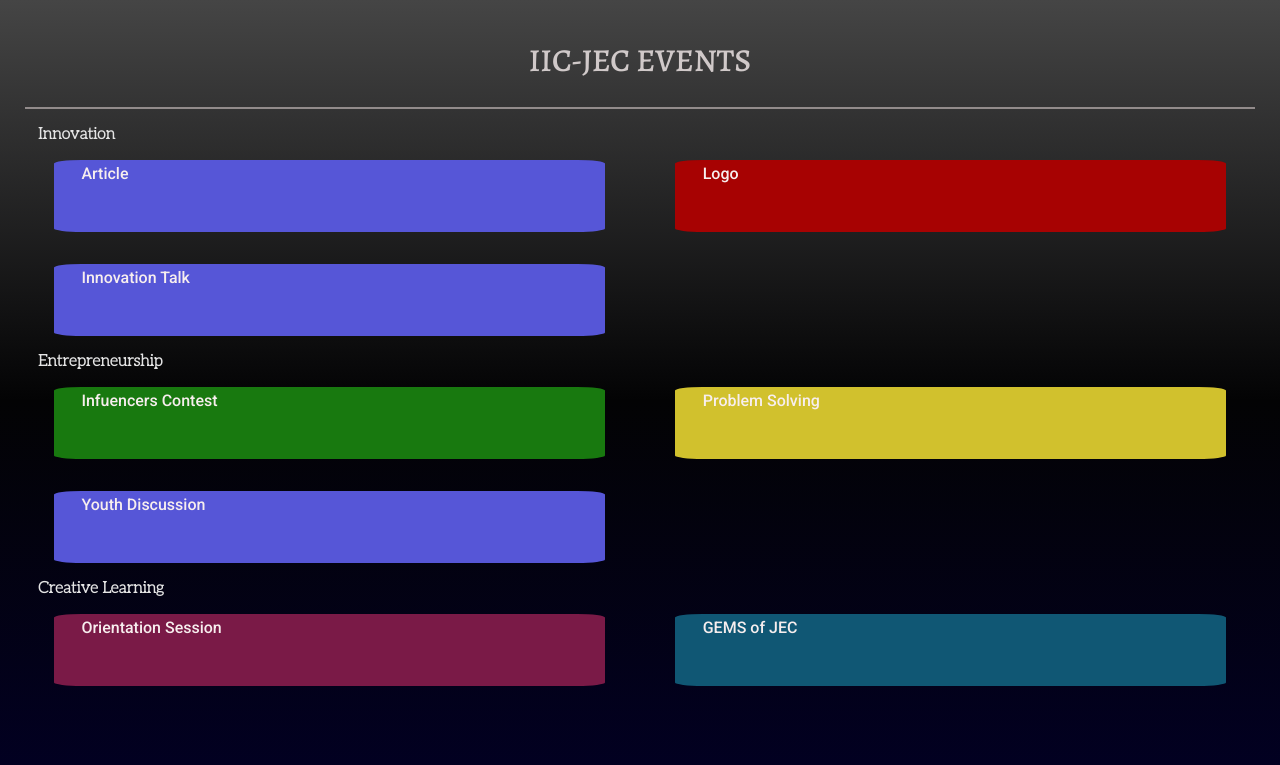
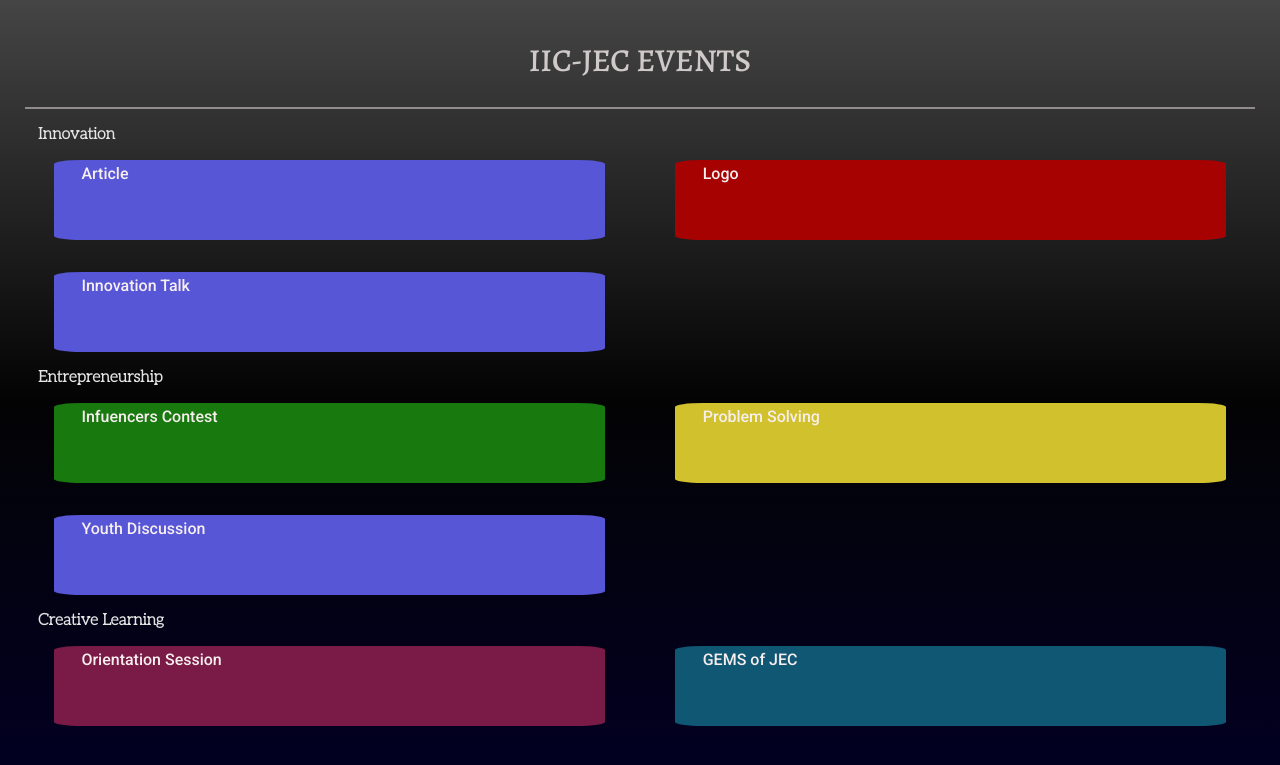
Before and after one commit to iicjec/iicjec.github.io, a PHP site: page / in a window 1280 px wide. Shown: the top 765 px of the page. Run offline with PHP 8.4, Linux system fonts and the light colour scheme; some libraries are stand-ins or nearby versions.

Commit message:
card height

```diff
--- a/styles.css
+++ b/styles.css
@@ -121,7 +121,7 @@
 .cards{
     color: rgb(247, 238, 238);
     width: 47%;
-    height: 4.5rem;
+    height: 5rem;
     border-radius: 5%;
     position: relative;
 }
```
